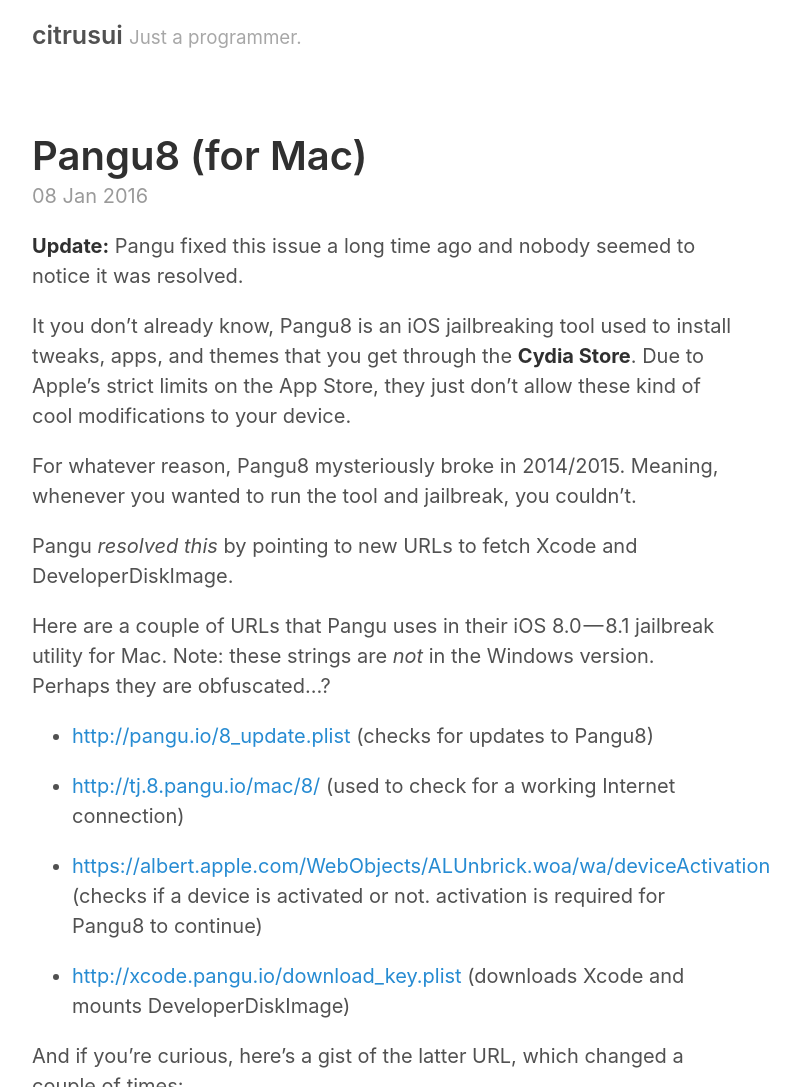
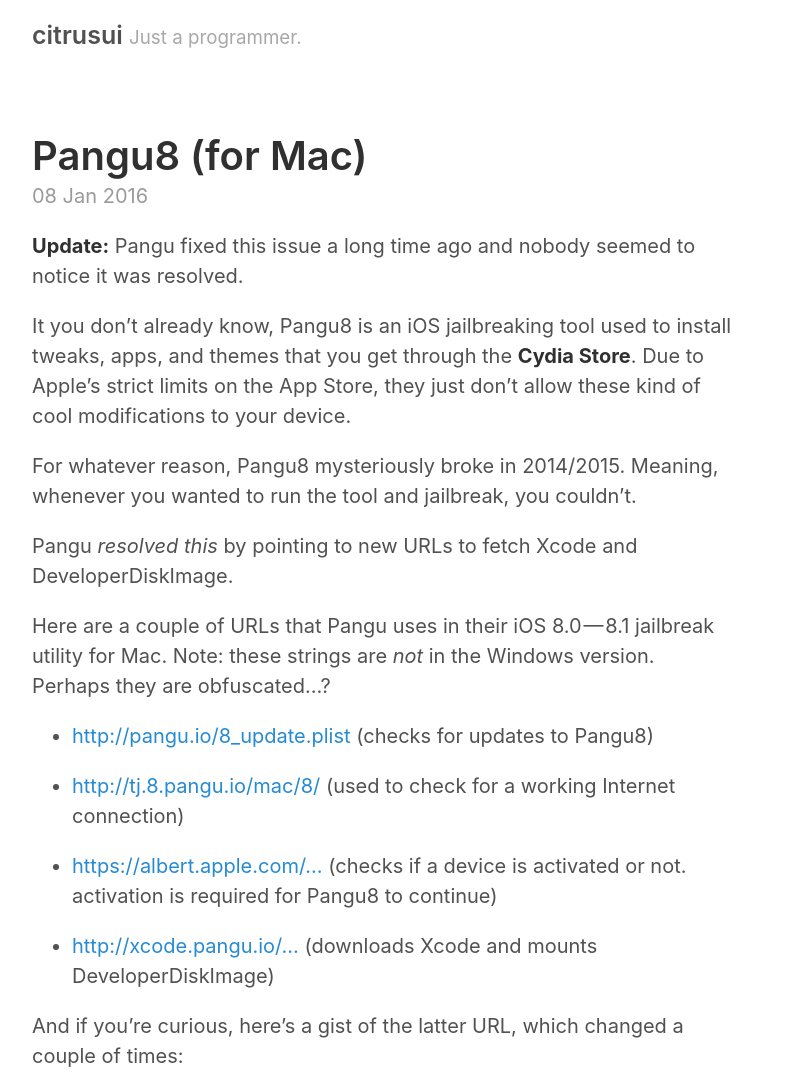
Before and after one commit to citrusui/bbq-quest, a Jekyll site: the page built from _posts/2016-01-08-pangu8-for-mac.md, in a window 1280 px wide, cut to the strip 0-1087 px from the top of the page. Shown: the whole strip, without its empty margins (258-1058 px from the left). Built offline with Jekyll 4.4.1, drawn with Linux system fonts in a browser that asks for light colours.

Commit message:
Enable pagination + more meta tags

```diff
--- a/_config.yml
+++ b/_config.yml
@@ -5,7 +5,8 @@
 title:               citrusui
 tagline:             Just a programmer.
 url:                 https://citrusui.github.io
-paginate:            1
+paginate:            3
+paginate_path:            "/page/:num/"
 baseurl:             ""
 
 # Assets
--- a/_includes/head.html
+++ b/_includes/head.html
@@ -1,6 +1,17 @@
 <head>
-  <meta charset="UTF-8">
+  <meta charset="utf-8">
   <meta name="viewport" content="width=device-width, initial-scale=1.0">
+  <meta name="author" content="Avery Magnotti">
+  <meta name="theme-color" content="#ff7f00">
+  <meta name="twitter:card" content="summary">
+  <meta name="twitter:site" content="@citrusui">
+  <meta name="viewport" content="width=device-width,initial-scale=1">
+  <meta property="fb:app_id" content="1836711199889234">
+  <meta property="og:image" content="{{ site.url }}/public/logo.png">
+  <meta property="og:image:height" content="300">
+  <meta property="og:image:width" content="300">
+  <meta property="og:title" content="{% if page.title == "Home" %}{{ site.title }} &middot; {{ site.tagline }}{% else %}{{ page.title }} &middot; {{ site.title }}{% endif %}">
+  <meta property=og:url content="{{ site.url}}">
 
   <title>
     {% if page.title == "Home" %}
@@ -13,5 +24,7 @@
   <link rel="stylesheet" href="{{ site.url }}/styles.css">
   <link rel="apple-touch-icon" href="{{ site.url }}/public/apple-touch-icon.png">
   <link rel="icon" href="{{ site.url }}/public/favicon.png">
+  <link rel="mask-icon" href="{{ site.url }}/public/mask-icon.svg" color="#ff7f00">
   <link rel="alternate" type="application/atom+xml" title="{{ site.title }}" href="{{ site.baseurl }}/atom.xml">
+  <link rel="canonical" href="{{ site.url }}">
 </head>
--- a/_posts/2016-01-08-pangu8-for-mac.md
+++ b/_posts/2016-01-08-pangu8-for-mac.md
@@ -17,9 +17,9 @@
 
 - [http://tj.8.pangu.io/mac/8/](http://tj.8.pangu.io/mac/8/) (used to check for a working Internet connection)
 
-- [https://albert.apple.com/WebObjects/ALUnbrick.woa/wa/deviceActivation](https://albert.apple.com/WebObjects/ALUnbrick.woa/wa/deviceActivation) (checks if a device is activated or not. activation is required for Pangu8 to continue)
+- [https://albert.apple.com/...](https://albert.apple.com/WebObjects/ALUnbrick.woa/wa/deviceActivation) (checks if a device is activated or not. activation is required for Pangu8 to continue)
 
-- [http://xcode.pangu.io/download_key.plist](http://xcode.pangu.io/download_key.plist) (downloads Xcode and mounts DeveloperDiskImage)
+- [http://xcode.pangu.io/...](http://xcode.pangu.io/download_key.plist) (downloads Xcode and mounts DeveloperDiskImage)
 
 And if you're curious, here's a gist of the latter URL, which changed a couple of times:
 
```
Also changed, not shown: index.html (+12 -15 lines), README.md, public/logo.png (added), public/mask-icon.svg (added).
